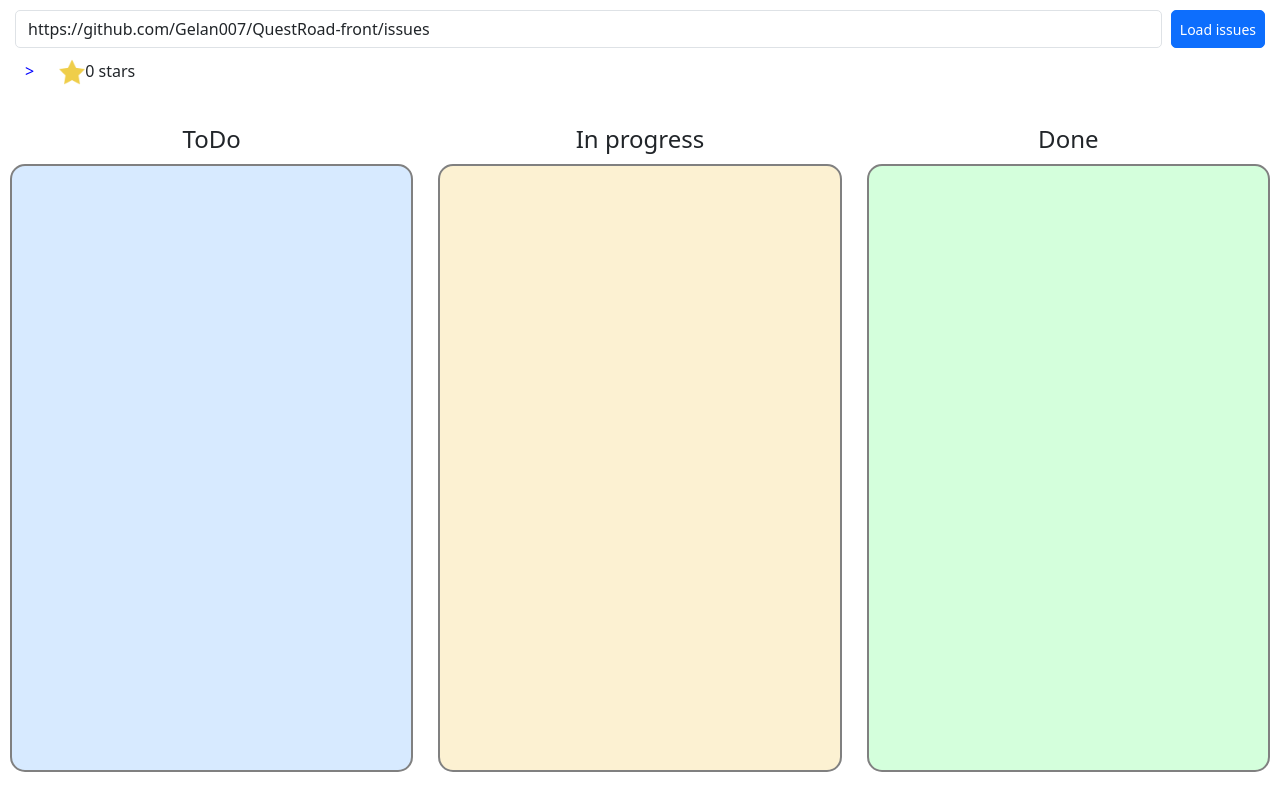
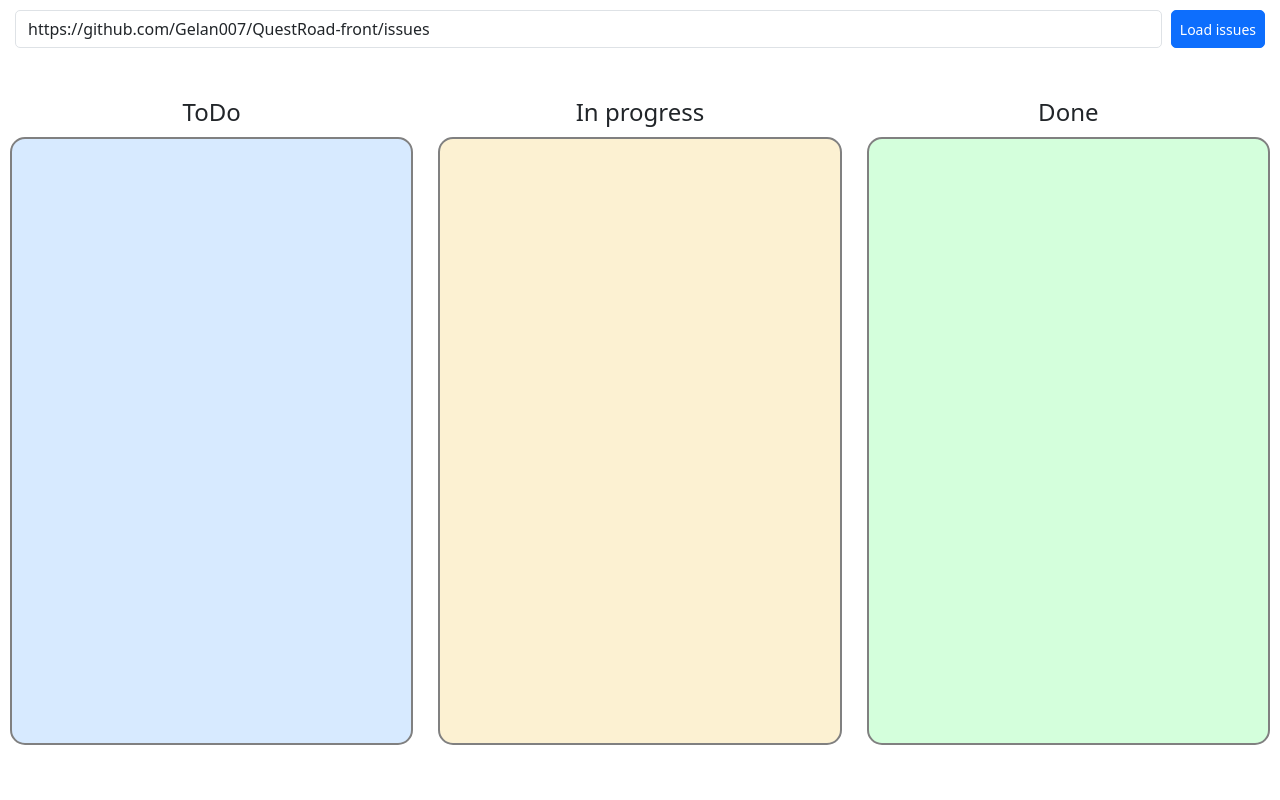
Before and after one commit to Gelan007/Github-Kanban, a React (Create React App) app: page / in a window 1280 px wide. Built offline with nearby package versions, Linux system fonts and the light colour scheme.

Commit message:
fixed repoInfo view when empty issues

```diff
--- a/src/components/kanbanBoard/GithubKanbanBoard.tsx
+++ b/src/components/kanbanBoard/GithubKanbanBoard.tsx
@@ -97,11 +97,13 @@ const GithubKanbanBoard: React.FC<GithubKanbanBoardProps> = ({issues, userInput,
                 </Button>
             </InputGroup>
             {props.error
-                ?
+                &&
                 <div className={s.repoInfo}>
                     <span className={s.error}>{props.error}</span>
                 </div>
-                :
+                ||
+                issues.length > 0
+                &&
                 <div className={s.repoInfo}>
                     <a href={props.repoData.ownerLink} target="_blank" className={s.repoInfo__link}>{props.repoData.ownerName}</a>
                     <span className={s.repoInfo__text}>{'>'}</span>
@@ -113,6 +115,8 @@ const GithubKanbanBoard: React.FC<GithubKanbanBoardProps> = ({issues, userInput,
                         <span className={s.star__text}>{formattedStarsCount} stars</span>
                     </div>
                 </div>
+                ||
+                <div className={s.repoInfo}></div>
             }
             <div className={s.boardContainer}>
                 {
```
